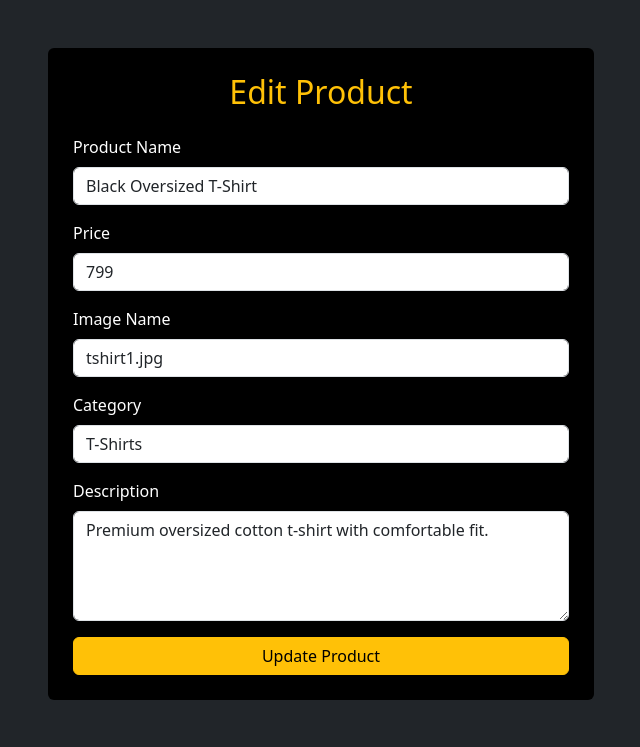
After one commit to luckymanu143/Royal-Store, a Flask app: page /edit_product/1 in a window 1280 px wide. The commit adds this page. Shown: the top 747 px of the page, without its empty margins (319-959 px from the left). Run offline with Flask 3, Linux system fonts and the light colour scheme; the visitor is signed in with stand-in values (Sample User, id 1); data comes from the database, SQL or seed files in the repository.

Commit message:
new change2

```diff
--- a/app.py
+++ b/app.py
@@ -90,6 +90,103 @@ class OrderItem(db.Model):
     quantity = db.Column(
         db.Integer,
         default=1
+    )
+
+# =============== Admin ================
+
+@app.route('/admin')
+@login_required
+def admin():
+
+    products = Product.query.all()
+
+    orders = Order.query.all()
+
+    total_products = Product.query.count()
+
+    total_orders = Order.query.count()
+
+    total_users = User.query.count()
+
+    return render_template(
+        'admin.html',
+        products=products,
+        orders=orders,
+        total_products=total_products,
+        total_orders=total_orders,
+        total_users=total_users
+    )
+
+# ============ Add Product Route ============
+
+@app.route('/add_product', methods=['GET', 'POST'])
+@login_required
+def add_product():
+
+    if request.method == 'POST':
+
+        product = Product(
+
+            name=request.form['name'],
+
+            price=request.form['price'],
+
+            image=request.form['image'],
+
+            category=request.form['category'],
+
+            description=request.form['description']
+
+        )
+
+        db.session.add(product)
+
+        db.session.commit()
+
+        return redirect('/admin')
+
+    return render_template('add_product.html')
+
+# ============= Delete Product Route =============
+
+@app.route('/delete_product/<int:id>')
+@login_required
+def delete_product(id):
+
+    product = Product.query.get_or_404(id)
+
+    db.session.delete(product)
+
+    db.session.commit()
+
+    return redirect('/admin')
+# ============== Edit Product Route ===============
+
+@app.route('/edit_product/<int:id>', methods=['GET', 'POST'])
+@login_required
+def edit_product(id):
+
+    product = Product.query.get_or_404(id)
+
+    if request.method == 'POST':
+
+        product.name = request.form['name']
+
+        product.price = request.form['price']
+
+        product.image = request.form['image']
+
+        product.category = request.form['category']
+
+        product.description = request.form['description']
+
+        db.session.commit()
+
+        return redirect('/admin')
+
+    return render_template(
+        'edit_product.html',
+        product=product
     )
 
 # ================= RUN APP =================
--- /dev/null
+++ b/templates/edit_product.html
@@ -0,0 +1,119 @@
+<!DOCTYPE html>
+<html lang="en">
+
+<head>
+
+    <meta charset="UTF-8">
+
+    <meta name="viewport"
+          content="width=device-width, initial-scale=1.0">
+
+    <title>Edit Product</title>
+
+    <link href="https://cdn.jsdelivr.net/npm/bootstrap@5.3.3/dist/css/bootstrap.min.css"
+          rel="stylesheet">
+
+</head>
+
+<body class="bg-dark text-white">
+
+<div class="container py-5">
+
+    <div class="row justify-content-center">
+
+        <div class="col-md-6">
+
+            <div class="card bg-black text-white p-4">
+
+                <h2 class="text-warning text-center mb-4">
+                    Edit Product
+                </h2>
+
+                <form method="POST">
+
+                    <div class="mb-3">
+
+                        <label class="form-label">
+                            Product Name
+                        </label>
+
+                        <input type="text"
+                               name="name"
+                               class="form-control"
+                               value="{{ product.name }}"
+                               required>
+
+                    </div>
+
+                    <div class="mb-3">
+
+                        <label class="form-label">
+                            Price
+                        </label>
+
+                        <input type="number"
+                               name="price"
+                               class="form-control"
+                               value="{{ product.price }}"
+                               required>
+
+                    </div>
+
+                    <div class="mb-3">
+
+                        <label class="form-label">
+                            Image Name
+                        </label>
+
+                        <input type="text"
+                               name="image"
+                               class="form-control"
+                               value="{{ product.image }}"
+                               required>
+
+                    </div>
+
+                    <div class="mb-3">
+
+                        <label class="form-label">
+                            Category
+                        </label>
+
+                        <input type="text"
+                               name="category"
+                               class="form-control"
+                               value="{{ product.category }}">
+
+                    </div>
+
+                    <div class="mb-3">
+
+                        <label class="form-label">
+                            Description
+                        </label>
+
+                        <textarea name="description"
+                                  class="form-control"
+                                  rows="4">{{ product.description }}</textarea>
+
+                    </div>
+
+                    <button class="btn btn-warning w-100">
+
+                        Update Product
+
+                    </button>
+
+                </form>
+
+            </div>
+
+        </div>
+
+    </div>
+
+</div>
+
+</body>
+
+</html>
```
Also changed, not shown: templates/add_product.html (added, +64 -0 lines), templates/admin.html (added, +125 -0 lines), templates/index.html (+7 -0 lines).
